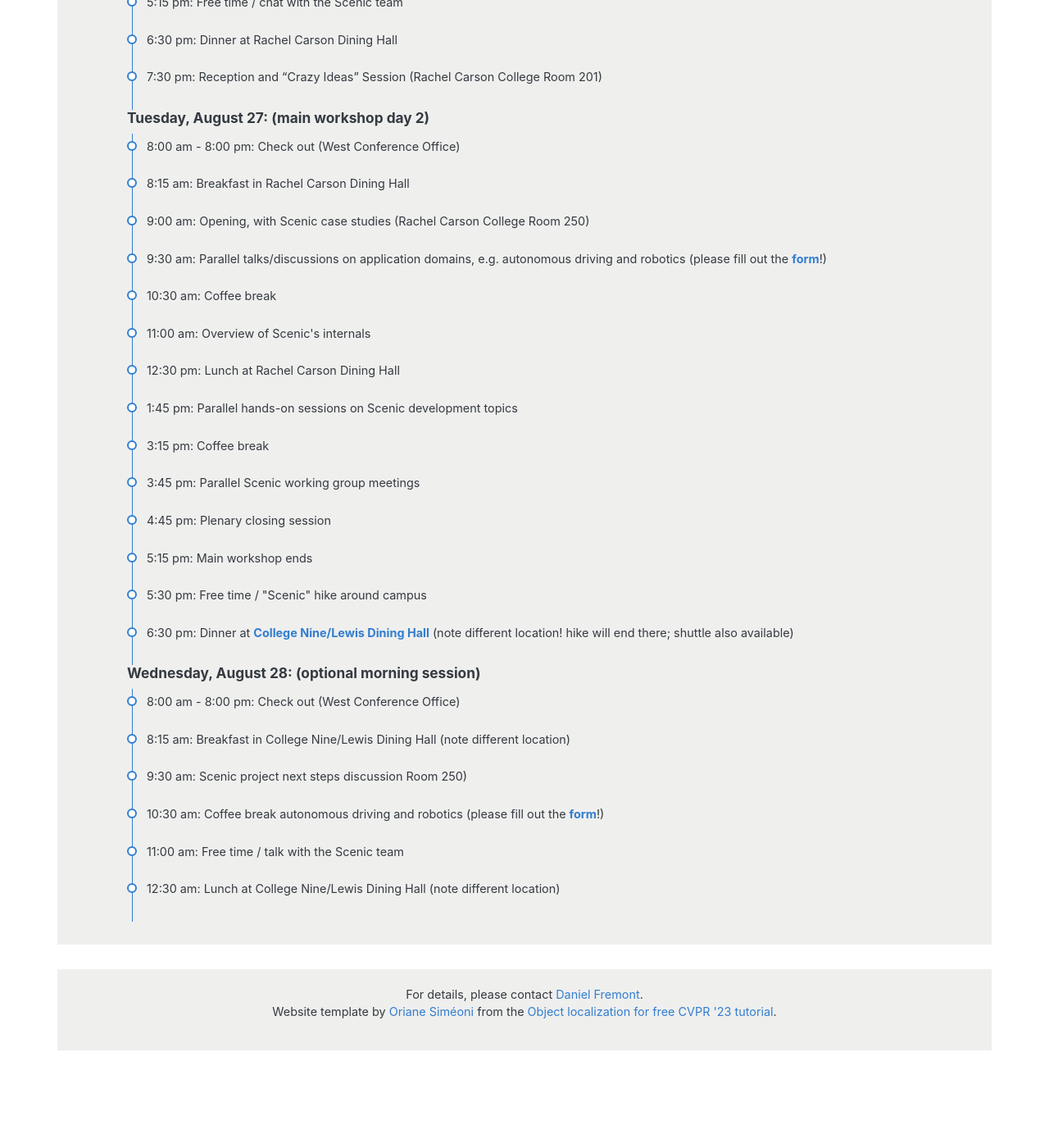
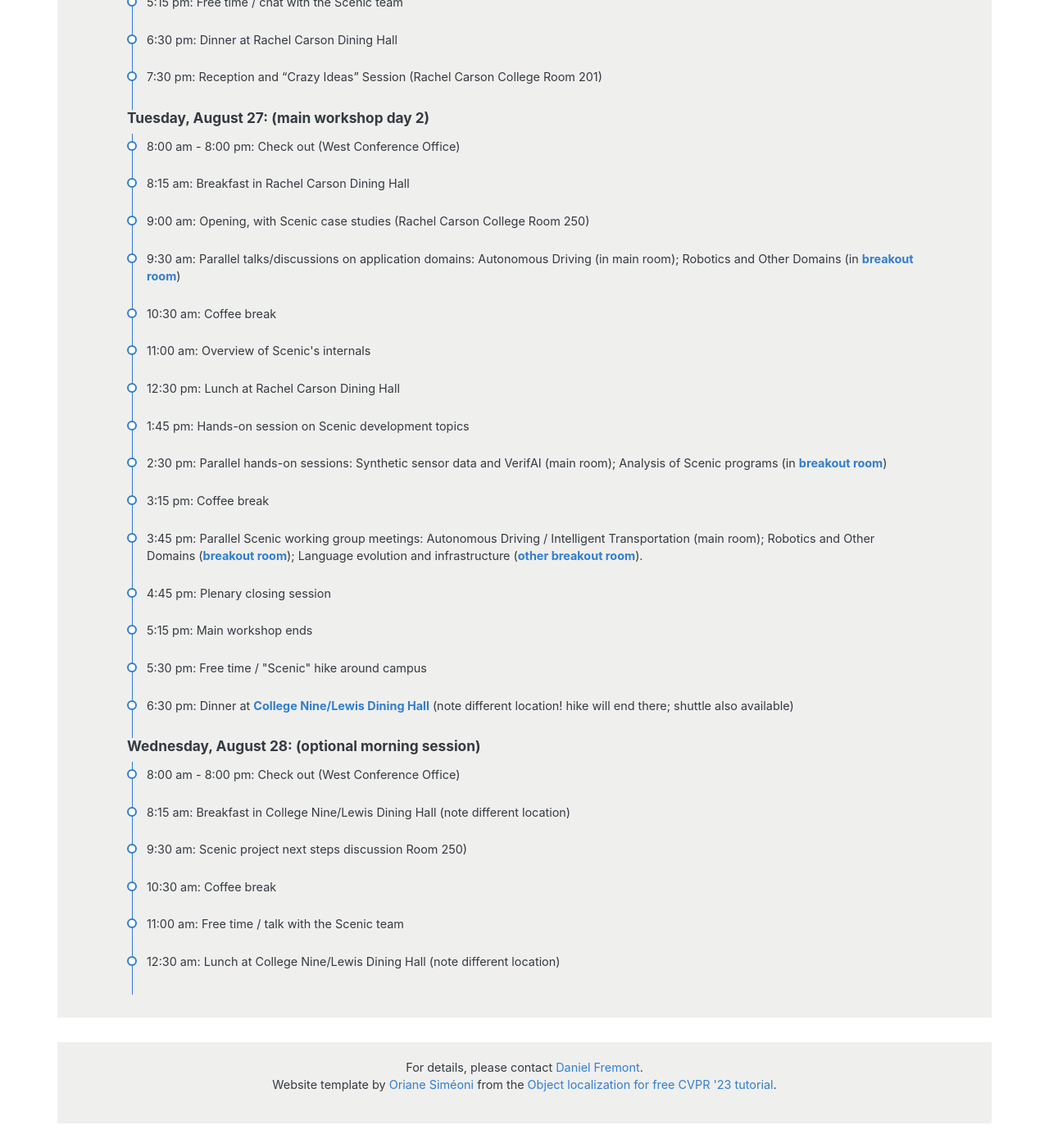
Before and after one commit to BerkeleyLearnVerify/Scenic_Website, a Jekyll site: the page workshop24/index.html, which Jekyll copies as it is, in a window 1280 px wide and 1400 px high, scrolled down 3147 px. Shown: the whole window at 82% size. Built offline with Jekyll 4.4.1, drawn with Linux system fonts in a browser that asks for light colours; before the commit the page ends 4458 px from its top, so only the background shows below that.

Commit message:
update schedule for day 2

```diff
--- a/workshop24/index.html
+++ b/workshop24/index.html
@@ -360,9 +360,7 @@
         </li>
         <li class="list-timeline-item p-0 pb-3 pb-lg-4 d-flex flex-wrap flex-column">
           <p class="my-0 text-dark flex-fw text-sm">
-            <span class="text-inverse op-8">9:30 am</span>: Parallel talks/discussions on application domains, e.g.
-            autonomous driving and robotics (please fill out the <a
-              href="https://docs.google.com/forms/d/e/1FAIpQLScIAI6XzxpKPlmmY2j_kVHWKtNNVhmU4FbABefCmLJWKWciuA/viewform?usp=sf_link">form</a>!)
+            <span class="text-inverse op-8">9:30 am</span>: Parallel talks/discussions on application domains: Autonomous Driving (in main room); Robotics and Other Domains (in <a href="https://ucsc.zoom.us/j/93466557865?pwd=cS0kGLufugl3udlde8B0LaZqrYMsVC.1">breakout room</a>)
           </p>
         </li>
         <li class="list-timeline-item p-0 pb-3 pb-lg-4 d-flex flex-wrap flex-column">
@@ -381,7 +379,12 @@
         </li>
         <li class="list-timeline-item p-0 pb-3 pb-lg-4 d-flex flex-wrap flex-column">
           <p class="my-0 text-dark flex-fw text-sm">
-            <span class="text-inverse op-8">1:45 pm</span>: Parallel hands-on sessions on Scenic development topics
+            <span class="text-inverse op-8">1:45 pm</span>: Hands-on session on Scenic development topics
+          </p>
+        </li>
+        <li class="list-timeline-item p-0 pb-3 pb-lg-4 d-flex flex-wrap flex-column">
+          <p class="my-0 text-dark flex-fw text-sm">
+            <span class="text-inverse op-8">2:30 pm</span>: Parallel hands-on sessions: Synthetic sensor data and VerifAI (main room); Analysis of Scenic programs (in <a href="https://ucsc.zoom.us/j/93466557865?pwd=cS0kGLufugl3udlde8B0LaZqrYMsVC.1">breakout room</a>)
           </p>
         </li>
         <li class="list-timeline-item p-0 pb-3 pb-lg-4 d-flex flex-wrap flex-column">
@@ -391,7 +394,7 @@
         </li>
         <li class="list-timeline-item p-0 pb-3 pb-lg-4 d-flex flex-wrap flex-column">
           <p class="my-0 text-dark flex-fw text-sm">
-            <span class="text-inverse op-8">3:45 pm</span>: Parallel Scenic working group meetings
+            <span class="text-inverse op-8">3:45 pm</span>: Parallel Scenic working group meetings: Autonomous Driving / Intelligent Transportation (main room); Robotics and Other Domains (<a href="https://ucsc.zoom.us/j/93466557865?pwd=cS0kGLufugl3udlde8B0LaZqrYMsVC.1">breakout room</a>); Language evolution and infrastructure (<a href="https://ucsc.zoom.us/j/97043023061?pwd=b7tscWzYckPLXRKlVnsL0rljTb1EFq.1">other breakout room</a>).
           </p>
         </li>
         <li class="list-timeline-item p-0 pb-3 pb-lg-4 d-flex flex-wrap flex-column">
@@ -440,8 +443,6 @@
         <li class="list-timeline-item p-0 pb-3 pb-lg-4 d-flex flex-wrap flex-column">
           <p class="my-0 text-dark flex-fw text-sm">
             <span class="text-inverse op-8">10:30 am</span>: Coffee break
-            autonomous driving and robotics (please fill out the <a
-              href="https://docs.google.com/forms/d/e/1FAIpQLScIAI6XzxpKPlmmY2j_kVHWKtNNVhmU4FbABefCmLJWKWciuA/viewform?usp=sf_link">form</a>!)
           </p>
         </li>
         <li class="list-timeline-item p-0 pb-3 pb-lg-4 d-flex flex-wrap flex-column">
```
